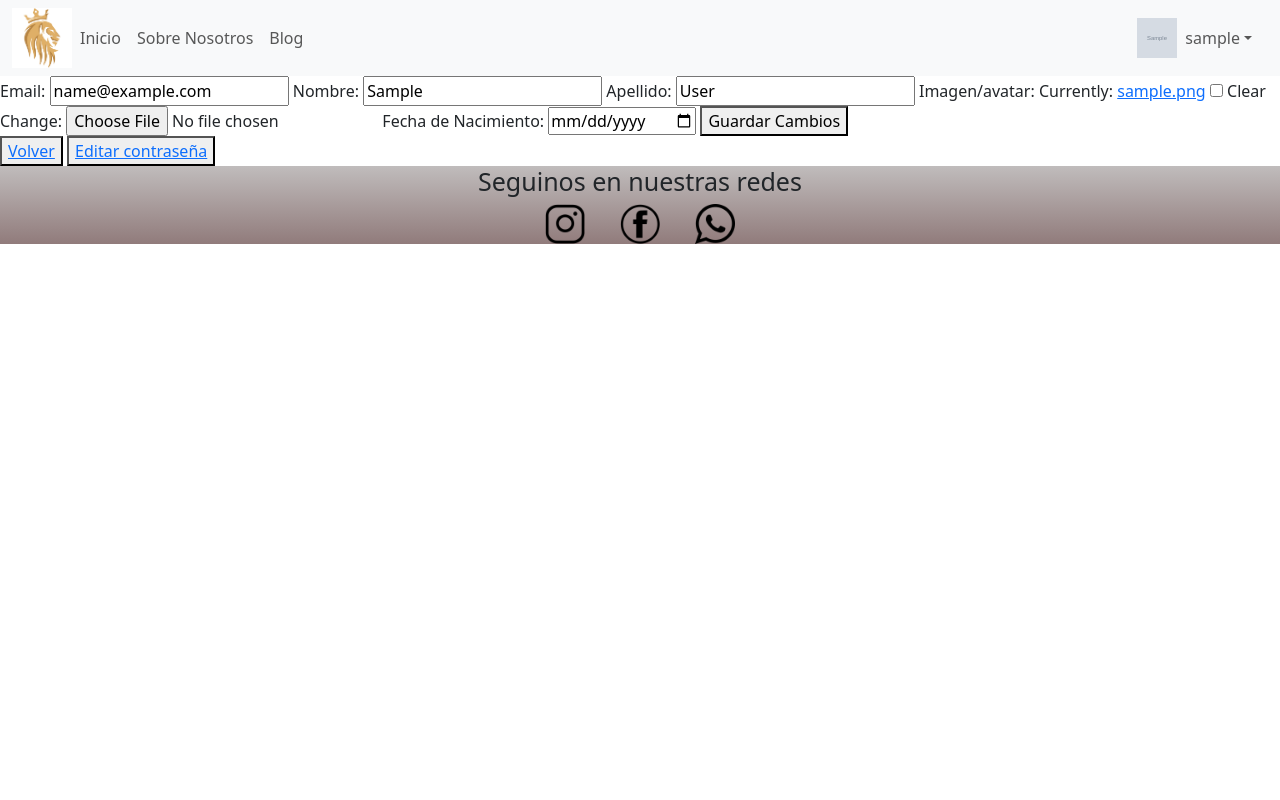
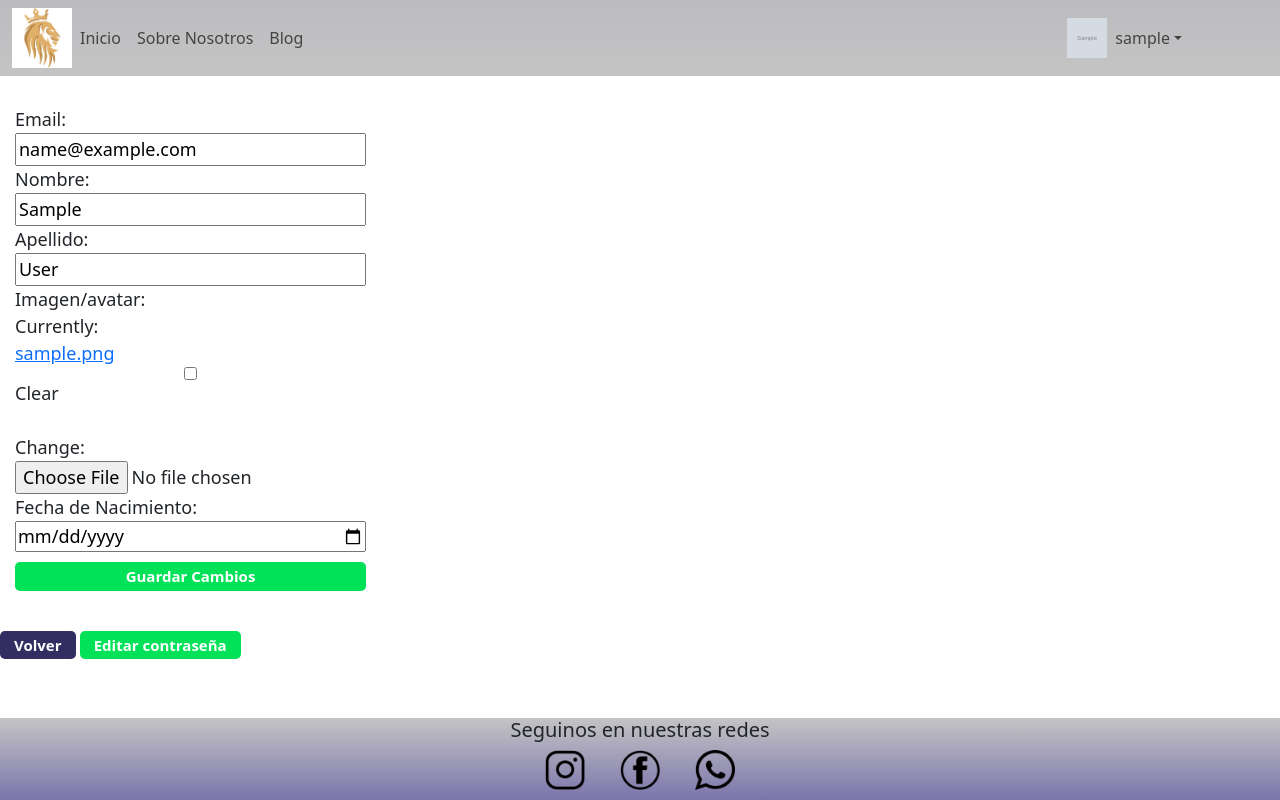
Before and after one commit to Dario296/FinalPythonDjango, a Django app: page /perfil/editar/ in a window 1280 px wide. Run offline with Django 4.2, Linux system fonts and the light colour scheme; a user stored in the database is signed in; tables that the repository leaves empty hold one stand-in row (values such as "Sample post"); grey boxes marked "Sample" are stand-in pictures.

Commit message:
Ultimos detalles de la pagina y video demostrativo

```diff
--- a/Blog/formulario.py
+++ b/Blog/formulario.py
@@ -8,7 +8,8 @@ class CrearPublicacion(forms.Form):
     imagen = forms.ImageField(required=False)
 
 class MostrarPost(forms.Form):
-    nombre = forms.CharField(max_length=20, required=False, label="", widget= forms.TextInput(attrs={
+    nombre = forms.CharField(max_length=20, required=False, label="", widget= forms.TextInput(
+        attrs={
         'placeholder': 'Buscar Titulo',
-        'class': "form-control me-2"
+        'class': "form-control me-2",
     }))
--- a/Blog/static/styles/estilos.css
+++ b/Blog/static/styles/estilos.css
@@ -1,3 +1,13 @@
+.body {
+  position: relative;
+  min-height: 100vh;
+  padding-bottom: 6em;
+}
+
+.inicio {
+  background-image: linear-gradient(rgba(175, 175, 180, 0.8235294118), #c4c4c4);
+}
+
 .logo img {
   width: 60px;
   height: 60px;
@@ -6,13 +16,93 @@
 .findepagina {
   text-align: center;
   width: 100%;
-  background-image: linear-gradient(#c0bcbc, rgba(121, 95, 95, 0.8235294118));
+  background-image: linear-gradient(#c4c4c4, rgba(94, 87, 153, 0.8235294118));
+  position: absolute;
+  bottom: 0;
 }
 .findepagina .redes {
-  font-size: 25px;
+  font-size: 20px;
 }
 .findepagina .iconos {
   display: grid;
   grid-template-columns: 75px 75px 75px;
   justify-content: center;
+  padding-bottom: 10px;
+}
+
+.crearpost {
+  border-radius: 5px;
+  background: rgba(2, 65, 13, 0.8235294118);
+  color: #fff;
+  padding: 3px 14px;
+  font-weight: bold;
+  cursor: pointer;
+  font-size: 20px;
+}
+
+.input {
+  border-radius: 5px;
+  margin: 10px 0;
+  background: #02e258;
+  color: #fff;
+  padding: 3px 14px;
+  font-weight: bold;
+  border: none;
+  cursor: pointer;
+  font-size: 15px;
+}
+
+.volver {
+  border-radius: 5px;
+  margin: 10px 0;
+  background: rgba(8, 2, 65, 0.8235294118);
+  color: #fff;
+  padding: 3px 14px;
+  font-weight: bold;
+  border: none;
+  cursor: pointer;
+  font-size: 15px;
+}
+
+.vermas {
+  text-align: center;
+  margin-top: 40px;
+  margin-bottom: 40px;
+  font-size: 25px;
+}
+
+.modificar {
+  text-align: center;
+  margin-top: 40px;
+  margin-bottom: 40px;
+  font-size: 100px;
+}
+
+.contacto {
+  margin-top: 15px;
+  margin-bottom: 15px;
+  font-size: 20px;
+}
+
+.editar {
+  display: grid;
+  grid-template-columns: min-content;
+  margin-top: 15px;
+  margin-bottom: 5px;
+  padding: 15px;
+  font-size: 18px;
+}
+
+.perfil {
+  margin-right: 70px;
+  text-align: center;
+}
+
+.sobrenosotros {
+  padding: 15px;
+}
+
+.avatar {
+  width: 350px;
+  height: 350px;
 }/*# sourceMappingURL=estilos.css.map */
--- a/Blog/static/styles/estilos.scss
+++ b/Blog/static/styles/estilos.scss
@@ -1,3 +1,13 @@
+.body{
+	position: relative;
+	min-height: 100vh;
+	padding-bottom: 6em;
+}
+
+.inicio{
+	background-image: linear-gradient(#afafb4d2, #c4c4c4);
+}
+
 .logo img {
     width: 60px;
     height: 60px;
@@ -6,15 +16,93 @@
 .findepagina {
 	text-align: center;
 	width: 100%;
-	background-image: linear-gradient(#c0bcbc, #795f5fd2);
+	background-image: linear-gradient(#c4c4c4, #5e5799d2);
+	position: absolute;
+	bottom: 0;
 
     .redes {
-		font-size: 25px;
+		font-size: 20px;
 	}
 
 	.iconos {
 		display: grid;
 		grid-template-columns: 75px 75px 75px;
 		justify-content: center;
+		padding-bottom: 10px;
 	}
 }
+
+.crearpost{
+	border-radius: 5px;
+	background: #02410dd2;
+	color: #fff;
+	padding: 3px 14px;
+	font-weight: bold;
+	cursor: pointer;
+	font-size: 20px;
+}
+
+.input{
+	border-radius: 5px;
+	margin: 10px 0;
+	background: #02e258;
+	color: #fff;
+	padding: 3px 14px;
+	font-weight: bold;
+	border: none;
+	cursor: pointer;
+	font-size: 15px;
+}
+
+.volver {
+	border-radius: 5px;
+	margin: 10px 0;
+	background: #080241d2;
+	color: #fff;
+	padding: 3px 14px;
+	font-weight: bold;
+	border: none;
+	cursor: pointer;
+	font-size: 15px;
+}
+.vermas{
+	text-align: center;
+	margin-top: 40px;
+	margin-bottom: 40px;
+	font-size: 25px;
+	    }
+.modificar{
+	text-align: center;
+	margin-top: 40px;
+	margin-bottom: 40px;
+	font-size: 100px;
+}
+
+.contacto{
+    margin-top: 15px;
+    margin-bottom: 15px;
+	font-size: 20px;
+}
+
+.editar{
+	display: grid;
+    grid-template-columns: min-content;
+	margin-top: 15px;
+    margin-bottom: 5px;
+	padding: 15px;
+	font-size: 18px;
+}
+
+.perfil{
+	margin-right: 70px;
+	text-align: center;
+}
+
+.sobrenosotros{
+	padding: 15px;
+}
+
+.avatar{
+	width: 350px;
+	height: 350px;
+}
--- a/Blog/templates/blog/crear.html
+++ b/Blog/templates/blog/crear.html
@@ -6,10 +6,10 @@
 {% endblock head_title %}
 
 {% block contenido %}
-<form action={% url 'crear' %} method= "post" enctype='multipart/form-data'>
+<form class="editar" action={% url 'crear' %} method= "post" enctype='multipart/form-data'>
     {% csrf_token %}
     {{ formulario }}
     {{ formulario.media }}
-    <button>Publicar</button>
+    <button class= "input">Publicar</button>
 </form>
 {% endblock contenido %}
--- a/Blog/templates/blog/eliminar.html
+++ b/Blog/templates/blog/eliminar.html
@@ -9,9 +9,9 @@
 <form action={% url 'eliminar' post.id%} method="POST">
     {% csrf_token %}
     <p>Confirma el borrado de {{post.titulo}}</p>
-    <button type= 'submit'>Confirmar</button>
-    <button type= 'button'>
-        <a href={% url 'blog' %}>Cancelar</a>
+    <button class= "input" type= 'submit'>Confirmar</button>
+    <button class= "volver" type= 'button'>
+        <a class= "navbar-brand" href={% url 'blog' %}>Cancelar</a>
     </button>
 </form>
 {% endblock contenido %}
--- a/Blog/templates/blog/ver_mas.html
+++ b/Blog/templates/blog/ver_mas.html
@@ -6,7 +6,7 @@
 {% endblock head_title %}
 
 {% block contenido %}
-<div>
+<div class="vermas">
     <p>Nuevo Post de: {{post.autor}} </p>
     <h3>{{ post.titulo }}</h3>
     {% if post.subtitulo %}
@@ -17,8 +17,8 @@
         <img src={{ post.imagen.url }} alt="Imagen" height='300px'>
     {% endif %}
     <p>{{post.fecha}}</p>
-    <button>
-        <a href={% url 'blog' %}>Volver</a>
+    <button class= "volver">
+        <a class= "navbar-brand" href={% url 'blog' %}>Volver</a>
     </button>
 </div>
 {% endblock contenido %}
--- a/Usuarios/templates/ingresar/ingresar.html
+++ b/Usuarios/templates/ingresar/ingresar.html
@@ -6,9 +6,9 @@
 {% endblock head_title %}
 
 {% block contenido %}
-<form action={% url 'ingresar' %} method= "post">
+<form class="editar" action={% url 'ingresar' %} method= "post">
     {% csrf_token %}
     {{ formulario }}
-    <button>Iniciar</button>
+    <button class="input">Iniciar</button>
 </form>
 {% endblock contenido %}
--- a/Usuarios/templates/registro/editar.html
+++ b/Usuarios/templates/registro/editar.html
@@ -6,13 +6,13 @@
 {% endblock head_title %}
 
 {% block contenido %}
-<form action={% url 'editar_perfil' %} method= "post" enctype='multipart/form-data'>
+<form class="editar" action={% url 'editar_perfil' %} method= "post" enctype='multipart/form-data'>
     {% csrf_token %}
     {{ formulario }}
-    <button>Guardar Cambios</button>
+    <button class="input">Guardar Cambios</button>
 </form>
-<button type= 'button'>
-    <a href={% url 'perfil' %}>Volver</a>
+<button class="volver" type= 'button'>
+    <a class= "navbar-brand" href={% url 'perfil' %}>Volver</a>
 </button>
-<button><a href={% url 'editar_password' %}>Editar contraseña</a></button>
+<button class="input"><a class= "navbar-brand" href={% url 'editar_password' %}>Editar contraseña</a></button>
 {% endblock contenido %}
--- a/Usuarios/templates/registro/editar_pass.html
+++ b/Usuarios/templates/registro/editar_pass.html
@@ -9,9 +9,9 @@
 <form action={% url 'editar_password' %} method= "post">
     {% csrf_token %}
     {{ form }}
-    <button type= 'submit'>Guardar Cambios</button>
-    <button type= 'button'>
-        <a href={% url 'perfil' %}>Cancelar</a>
+    <button class="input" type= 'submit'>Guardar Cambios</button>
+    <button class="volver" type= 'button'>
+        <a class= "navbar-brand" href={% url 'perfil' %}>Cancelar</a>
     </button>
 </form>
 {% endblock contenido %}
--- a/Usuarios/templates/registro/registro.html
+++ b/Usuarios/templates/registro/registro.html
@@ -6,9 +6,9 @@
 {% endblock head_title %}
 
 {% block contenido %}
-<form action={% url 'registrarse' %} method= "post">
+<form class="editar" action={% url 'registrarse' %} method= "post">
     {% csrf_token %}
     {{ formulario }}
-    <button>Registrarse</button>
+    <button class="input">Registrarse</button>
 </form>
 {% endblock contenido %}
--- a/templates/base.html
+++ b/templates/base.html
@@ -10,8 +10,8 @@
 		<link href="https://cdn.jsdelivr.net/npm/bootstrap@5.3.0/dist/css/bootstrap.min.css" rel="stylesheet" integrity="sha384-9ndCyUaIbzAi2FUVXJi0CjmCapSmO7SnpJef0486qhLnuZ2cdeRhO02iuK6FUUVM" crossorigin="anonymous" />
 		<link rel="stylesheet" href={% static "./styles/estilos.css" %}>
 	</head>
-	<body>
-		<nav class="navbar navbar-expand-lg bg-body-tertiary">
+	<body class="body">
+		<nav class="navbar navbar-expand-lg bg-body-tertiary inicio">
 			<div class="container-fluid">
 				<a class="logo" href={% url 'inicio' %}><img src={% static "./imagenes/logo.png" %} alt="logo"></a>
 				<button class="navbar-toggler" type="button" data-bs-toggle="collapse" data-bs-target="#navbarSupportedContent" aria-controls="navbarSupportedContent" aria-expanded="false" aria-label="Toggle navigation">
@@ -38,9 +38,9 @@
 								<img src={{request.user.infoextra.avatar.url}} alt="Foto Perfil" width=40px height=40px>
 							</div>
 						{% endif %}
-						<li class="nav-item dropdown">
+						<li class="nav-item dropdown perfil">
 							<a class="nav-link dropdown-toggle" href="#" role="button" data-bs-toggle="dropdown" aria-expanded="false">{{request.user}}</a>
-							<ul class="dropdown-menu">
+							<ul class="dropdown-menu perfil">
 								<li><a class="dropdown-item" href={% url 'perfil' %}>Mi Perfil</a></li>
 								<li><a class="dropdown-item" href={% url 'salir' %}>Salir</a></li>
 							</ul>
```
Also changed, not shown: Blog/templates/blog/blog.html (+11 -9 lines), Blog/templates/blog/modificar.html (+4 -4 lines), Blog/templates/nosotros/nosotros.html (+7 -2 lines), Usuarios/templates/registro/perfil.html (+3 -4 lines), 2 other files.
